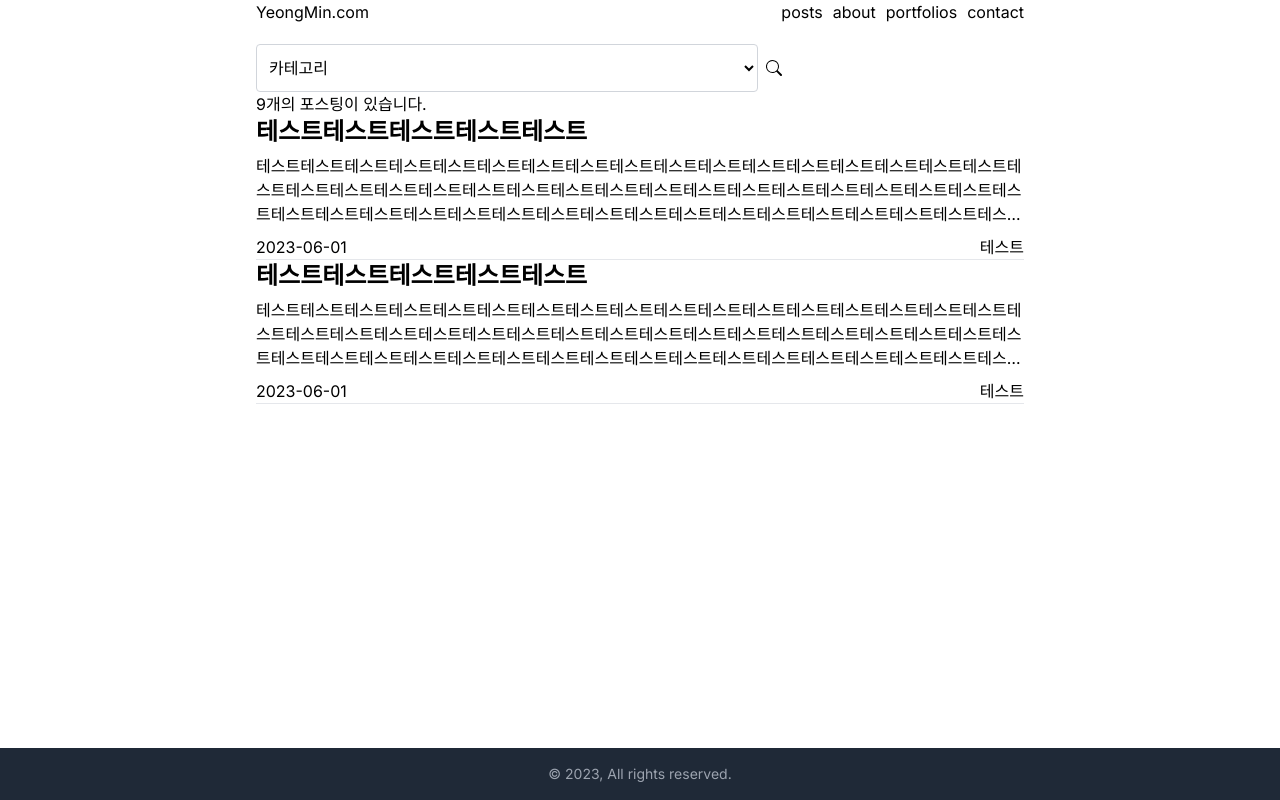
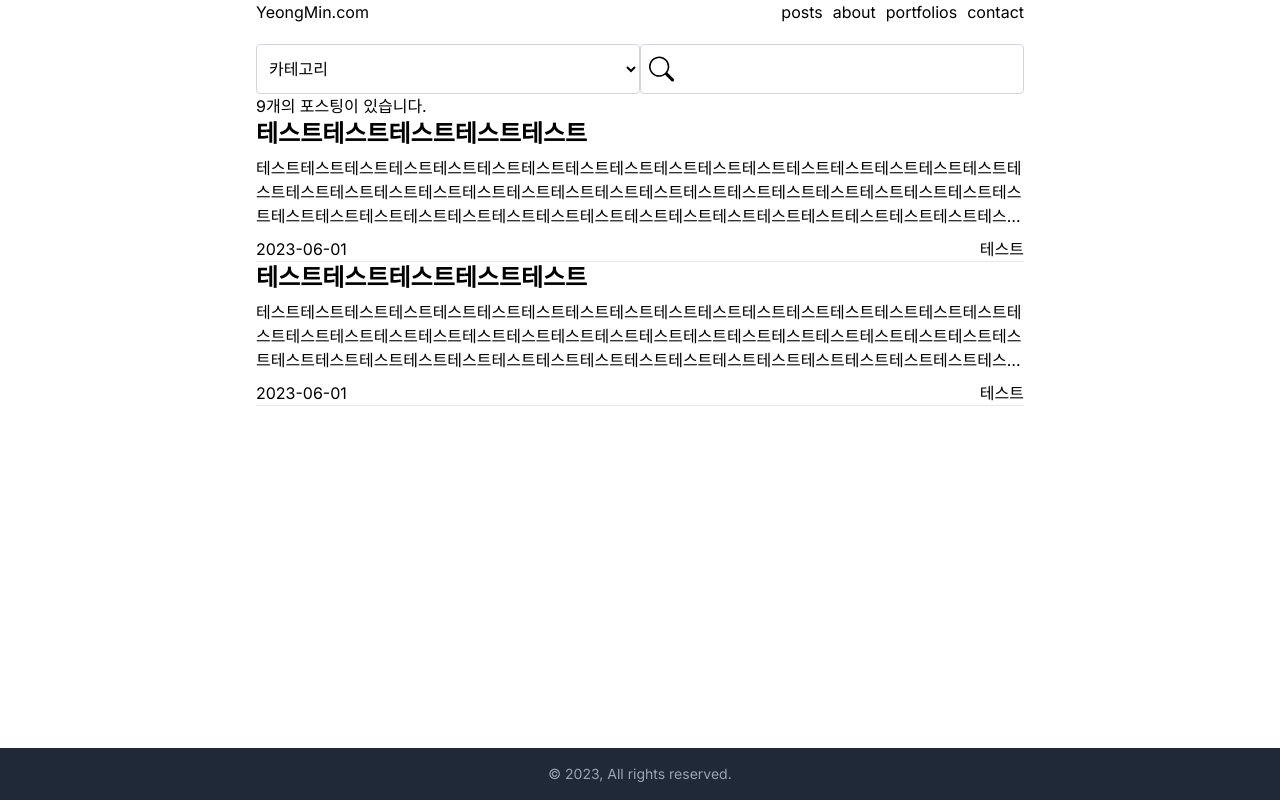
Before and after one commit to 0miiii/my-blog, a Next.js app: page /posts in a window 1280 px wide. Built offline with nearby package versions, Linux system fonts and the light colour scheme.

Commit message:
feat: submit handler 추가

```diff
--- a/src/components/SearchInput.tsx
+++ b/src/components/SearchInput.tsx
@@ -1,12 +1,32 @@
+"use client";
+
 import React from "react";
 import Image from "next/image";
 
-const SearchInput = () => {
+interface Props {
+  onSearch: (keyword: string) => void;
+}
+
+const SearchInput: React.FC<Props> = ({ onSearch }) => {
+  const submitHandler = (event: React.FormEvent<HTMLFormElement>) => {
+    event.preventDefault();
+    const formData = new FormData(event.currentTarget);
+    const search = formData.get("search")?.toString() || "";
+    onSearch(search);
+  };
+
   return (
-    <div className="flex gap-2 bg-white rounded p-2">
+    <form
+      className="w-full flex gap-2 bg-white p-2 border border-gray-300 rounded focus-within:ring-1 focus-within:ring-blue-500"
+      onSubmit={submitHandler}
+    >
       <Image src="/icons/search.svg" alt="search" width={25} height={25} />
-      <input type="search" className="text-black p-1 focus:outline-0" />
-    </div>
+      <input
+        name="search"
+        type="search"
+        className="w-full text-black p-1 focus:outline-none"
+      />
+    </form>
   );
 };
 
```
